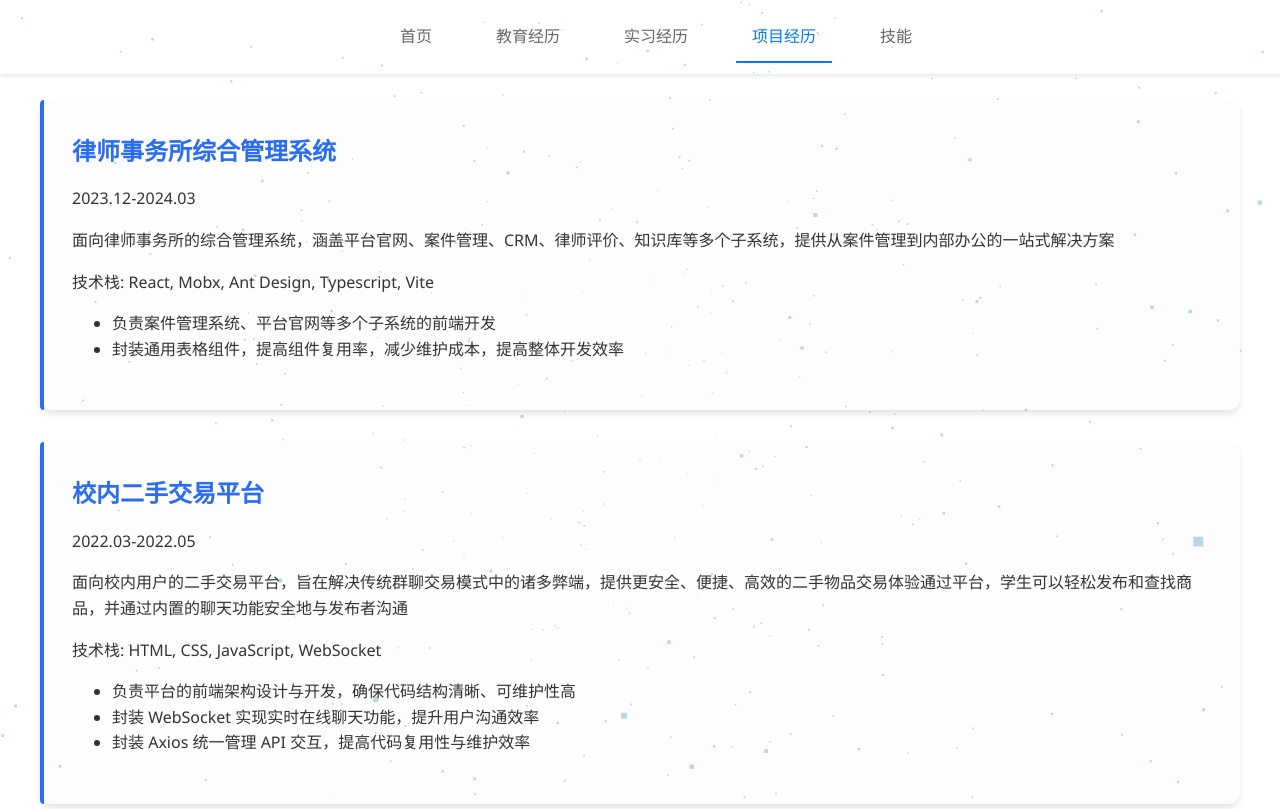
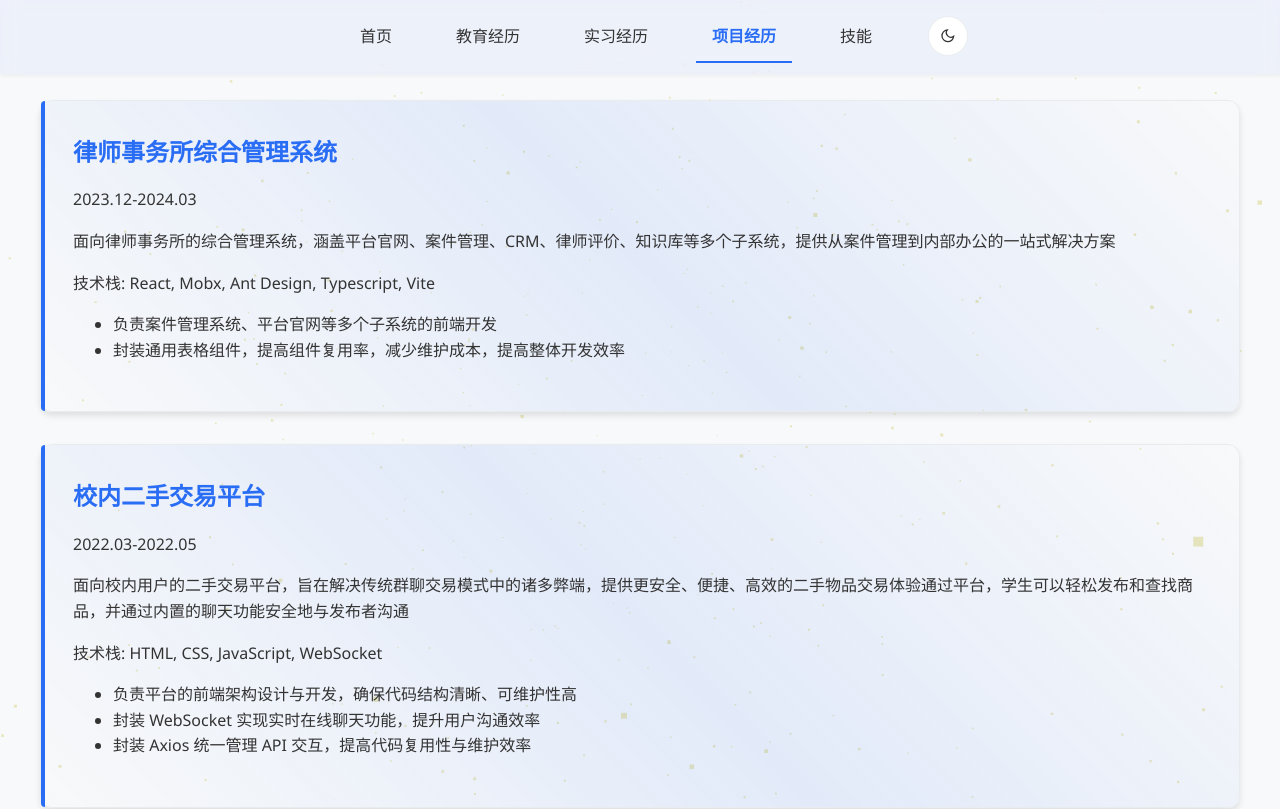
Before and after one commit to qwangry/my-portfolio, a React (Vite) app: page /projects in a window 1280 px wide. Shown: the top 809 px of the page. Built offline with nearby package versions, Linux system fonts and the light colour scheme.

Commit message:
feat(theme): implement dynamic theme switching

```diff
--- a/index.html
+++ b/index.html
@@ -5,7 +5,7 @@
     <link rel="icon" type="image/svg+xml" href="/avatar.png" />
     <link rel="stylesheet" href="https://cdnjs.cloudflare.com/ajax/libs/font-awesome/6.4.0/css/all.min.css">
     <meta name="viewport" content="width=device-width, initial-scale=1.0" />
-    <title>个人简历</title>
+    <title>Wang Ruying | 个人简历</title>
   </head>
   <body>
     <div id="root"></div>
--- a/src/components/Navbar.tsx
+++ b/src/components/Navbar.tsx
@@ -1,4 +1,4 @@
-import { useState } from 'react';
+import { useState, useEffect } from 'react';
 import { Link, useLocation } from 'react-router-dom';
 import { motion, AnimatePresence } from 'framer-motion';
 
@@ -8,13 +8,30 @@ const links = [
     { path: '/internship', name: '实习经历' },
     { path: '/projects', name: '项目经历' },
     { path: '/skills', name: '技能' },
-]
-
+];
 
 export const Navbar = () => {
+    const [theme, setTheme] = useState<'light' | 'dark'>('light');
     const location = useLocation();
     const [isOpen, setIsOpen] = useState(false);
 
+    // 初始化主题
+    useEffect(() => {
+        const savedTheme = localStorage.getItem('theme') as 'light' | 'dark' || 'light';
+        setTheme(savedTheme);
+        document.documentElement.setAttribute('data-theme', savedTheme);
+    }, []);
+
+    // 切换主题
+    const toggleTheme = () => {
+        const newTheme = theme === 'light' ? 'dark' : 'light';
+        setTheme(newTheme);
+        document.documentElement.setAttribute('data-theme', newTheme);
+        localStorage.setItem('theme', newTheme);
+        setIsOpen(false);
+    };
+
+    // 动画配置
     const mobileMenuVariants = {
         open: {
             opacity: 1,
@@ -42,50 +59,60 @@ export const Navbar = () => {
     return (
         <nav className="navbar">
             {/* 桌面导航 */}
-            {/* <header className="nav-header">
-                <div className='navbar-logo'>
-                    <img src="/logo.png" alt="Logo" />
-                    <span>Wang Ruying</span>
-                </div>
-            </header> */}
             <div className="desktop-nav">
                 {links.map((link) => (
                     <NavLink key={link.path} link={link} location={location} />
                 ))}
+                <motion.button
+                    className="theme-toggle"
+                    onClick={toggleTheme}
+                    whileHover={{ scale: 1.1 }}
+                    whileTap={{ scale: 0.95 }}
+                >
+                    {theme === 'dark' ? <SunIcon /> : <MoonIcon />}
+                </motion.button>
             </div>
 
-            {/* 移动端汉堡菜单 */}
+            {/* 移动端导航 */}
             <div className="mobile-nav-wrapper">
                 <button
+                    className={`hamburger-btn ${isOpen ? 'active' : ''}`}
                     onClick={() => setIsOpen(!isOpen)}
-                    className={`hamburger-btn ${isOpen ? 'active' : ''}`}
                 >
-                    <span className="hamburger-line"></span>
-                    <span className="hamburger-line"></span>
-                    <span className="hamburger-line"></span>
+                    <span className="hamburger-line" />
+                    <span className="hamburger-line" />
+                    <span className="hamburger-line" />
                 </button>
 
                 <AnimatePresence>
                     {isOpen && (
                         <motion.div
+                            className="mobile-menu"
                             initial="closed"
                             animate="open"
                             exit="closed"
                             variants={mobileMenuVariants}
-                            className="mobile-menu"
                         >
                             {links.map((link) => (
                                 <motion.div key={link.path} variants={linkVariants}>
                                     <Link
                                         to={link.path}
-                                        onClick={() => setIsOpen(false)}
                                         className={`mobile-link ${location.pathname === link.path ? 'active' : ''
                                             }`}
+                                        onClick={() => setIsOpen(false)}
                                     >
                                         {link.name}
                                     </Link>
                                 </motion.div>
                             ))}
+                            <motion.div variants={linkVariants}>
+                                <button
+                                    className="mobile-theme-toggle"
+                                    onClick={toggleTheme}
+                                >
+                                    {theme === 'dark' ? <SunIcon /> : <MoonIcon />}
+                                </button>
+                            </motion.div>
                         </motion.div>
                     )}
                 </AnimatePresence>
@@ -94,7 +121,10 @@ export const Navbar = () => {
     );
 };
 
-const NavLink = ({ link, location }: { link: { path: string; name: string }; location: { pathname: string } }) => (
+const NavLink = ({ link, location }: {
+    link: { path: string; name: string };
+    location: { pathname: string }
+}) => (
     <Link
         to={link.path}
         className={`nav-link ${location.pathname === link.path ? 'active' : ''}`}
@@ -109,3 +139,24 @@ const NavLink = ({ link, location }: { link: { path: string; name: string }; loc
         )}
     </Link>
 );
+
+// SVG图标组件
+const MoonIcon = () => (
+    <svg viewBox="0 0 24 24" fill="none" stroke="currentColor" strokeWidth="2">
+        <path d="M21 12.79A9 9 0 1 1 11.21 3 7 7 0 0 0 21 12.79z" />
+    </svg>
+);
+
+const SunIcon = () => (
+    <svg viewBox="0 0 24 24" fill="none" stroke="currentColor" strokeWidth="2">
+        <circle cx="12" cy="12" r="5" />
+        <line x1="12" y1="1" x2="12" y2="3" />
+        <line x1="12" y1="21" x2="12" y2="23" />
+        <line x1="4.22" y1="4.22" x2="5.64" y2="5.64" />
+        <line x1="18.36" y1="18.36" x2="19.78" y2="19.78" />
+        <line x1="1" y1="12" x2="3" y2="12" />
+        <line x1="21" y1="12" x2="23" y2="12" />
+        <line x1="4.22" y1="19.78" x2="5.64" y2="18.36" />
+        <line x1="18.36" y1="5.64" x2="19.78" y2="4.22" />
+    </svg>
+);
--- a/src/components/StarBackground.tsx
+++ b/src/components/StarBackground.tsx
@@ -28,7 +28,7 @@ const StarBackground = () => {
         starsRef.current!.geometry = geometry;
         starsRef.current!.material = new THREE.PointsMaterial({
             size: 0.05,
-            color: 0x88ccff,
+            color: 0xfff988,
             transparent: true,
             opacity: 0.8,
             sizeAttenuation: true
--- a/src/data/resumeData.ts
+++ b/src/data/resumeData.ts
@@ -1,5 +1,5 @@
-import zzuLogo from "@/assets/zzu.png";
-import ucasLogo from "@/assets/ucas.png";
+import zzuLogo from "@/assets/ZZU.svg";
+import ucasLogo from "@/assets/UCAS.svg";
 
 export interface IContact {
     phone: string
@@ -120,7 +120,7 @@ export const resumeData: ResumeData = {
             ]
         },
         {
-            name: "openGauss社区贡献VitePress",
+            name: "openGauss社区贡献",
             description: "参与openGauss社区任务",
             date: "2024.06-2024.08",
             stack: ["VitePress", "Playwright"],
--- a/src/index.css
+++ b/src/index.css
@@ -1,37 +1,61 @@
-/* 基础变量 */
+/* ===== 基础变量 ===== */
 :root {
+  /* 浅色主题 */
   --primary-color: #2a6df5;
-  /* 主色调 */
+  --primary-color-rgb: 42, 109, 245;
   --secondary-color: #6c757d;
-  /* 次级文本色 */
-  --background-light: #f8f9fa;
-  /* 浅色背景 */
+  --text-primary: #333;
+  --text-hove-color-d: #2a6df5;
+  --text-hove-color-l: #2a6ef54d;
+  --text-secondary: #666;
+  --bg-body: #f8f9fa;
+  --bg-surface: #ffffff;
+  --bg-surface-rgb: 255, 255, 255;
   --border-color: #e9ecef;
-  /* 边框色 */
-  --shadow: 0 4px 6px rgba(0, 0, 0, 0.1);
-  /* 通用阴影 */
+  --shadow-intensity: 0.1;
+  --icon-color: #2a6df5;
+  --icon-color-rgb: 42, 109, 245;
 }
 
-/* 全局字体 */
+[data-theme="dark"] {
+  /* 深色主题 */
+  --primary-color: #6c9bff;
+  --primary-color-rgb: 108, 155, 255;
+  --secondary-color: #8e9ba7;
+  --text-primary: #e0e0e0;
+  --text-hove-color-d: #6c9bff;
+  --text-hove-color-l: #6c9bff4d;
+  --text-secondary: #b0b0b0;
+  --bg-body: #1a1a1a;
+  --bg-surface: #2d2d2d;
+  --bg-surface-rgb: 45, 45, 45;
+  --border-color: #404040;
+  --shadow-intensity: 0.3;
+  --icon-color: #6c9bff;
+  --icon-color-rgb: 108, 155, 255;
+}
+
+/* ===== 全局样式 ===== */
 body {
   font-family: 'Segoe UI', system-ui, -apple-system, sans-serif;
   line-height: 1.6;
-  color: #333;
+  color: var(--text-primary);
+  background-color: var(--bg-body);
+  transition: background-color 0.3s ease, color 0.3s ease;
 }
 
 canvas {
   display: block;
   background: transparent;
   z-index: -1;
-  /* 置于内容下层 */
 }
-
 
 .container {
   max-width: 1200px;
   margin: 0 auto;
 }
 
+/* ===== 标题样式 ===== */
 h1,
 h2,
 h3 {
@@ -53,123 +77,52 @@ h3 {
   font-size: 1.5rem;
 }
 
+a {
+  font-weight: 500;
+  color: var(--primary-color);
+  text-decoration: inherit;
+}
+
+a:hover {
+  color: var(--primary-color);
+}
+
 .header {
   text-align: center;
   margin-bottom: 40px;
 }
 
-.contact-info {
-  display: grid;
-  grid-template-columns: repeat(2, 1fr);
-  /* 每行两列 */
-  gap: 20px;
-  max-width: 600px;
-  /* 限制最大宽度 */
-  margin: 0 auto;
-  /* 居中显示 */
-}
-
-.contact-item {
-  display: flex;
-  align-items: center;
-  gap: 10px;
-}
-
-.contact-item a {
-  text-decoration: none;
-  color: inherit;
-}
-
-.contact-item a:hover {
-  color: #007bff;
-}
-
-/* GitHub按钮单独占一行 */
-.contact-button {
-  grid-column: 1 / -1;
-  /* 跨越所有列 */
-  text-align: center;
-  /* 保持其他样式不变 */
-}
-
-.section {
-  margin-bottom: 40px;
-}
-
-.section-title {
-  border-bottom: 2px solid #333;
-  padding-bottom: 10px;
-}
-
-/* 移动端适配 */
-@media (max-width: 768px) {
-  .container {
-      padding: 15px;
-  }
-
-  .contact-info {
-      flex-direction: column;
-      align-items: center;
-  }
-}
-
-a {
-  font-weight: 500;
-  color: #646cff;
-  text-decoration: inherit;
-}
-
-a:hover {
-  color: #535bf2;
-}
-
-.main-content {
-  margin-top: 80px;
-  /* 根据导航栏高度调整 */
-  padding: 20px 0;
-}
-
-.canvas-container{
-  z-index: -2;
-}
-
-/* ===== 基础导航样式 ===== */
+/* ===== 导航栏 ===== */
 .navbar {
-  /* background: #fff; */
-  background-color: rgba(255, 255, 255, 0.01);
-  box-shadow: 0 2px 4px rgba(0, 0, 0, 0.1);
+  background-color: rgba(var(--primary-color-rgb), 0.05);
+  backdrop-filter: blur(10px);
+  box-shadow: 0 2px 4px rgba(0, 0, 0, calc(var(--shadow-intensity) * 0.5));
   position: fixed;
   width: 100%;
   top: 0;
   left: 0;
   z-index: 1000;
-  padding: 1rem 1rem;
+  padding: 1rem;
 }
 
 /* 桌面导航 */
 .desktop-nav {
   display: flex;
   gap: 2rem;
-  flex-grow: 1;
-  /* 占据剩余空间 */
   justify-content: center;
 }
 
 .nav-link {
   position: relative;
   padding: 0.5rem 1rem;
-  text-decoration: none;
-  color: #666;
+  color: var(--text-primary);
   transition: color 0.3s;
 }
 
-.nav-link:hover {
-  color: #007bff;
-}
-
+.nav-link:hover,
 .nav-link.active {
-  color: #007bff;
-  font-weight: 500;
+  color: var(--primary-color);
+  font-weight: 600;
 }
 
 .underline {
@@ -178,20 +131,17 @@ a:hover {
   left: 0;
   right: 0;
   height: 2px;
-  background: #007bff;
+  background: var(--primary-color);
 }
 
-/* ===== 移动端导航 ===== */
+/* 移动导航 */
 .mobile-nav-wrapper {
   display: none;
-  /* 默认隐藏移动端菜单 */
 }
 
-/* 汉堡按钮 */
 .hamburger-btn {
   background: none;
   border: none;
-  cursor: pointer;
   padding: 8px;
   display: flex;
   flex-direction: column;
@@ -202,7 +152,7 @@ a:hover {
 .hamburger-line {
   width: 24px;
   height: 2px;
-  background: #333;
+  background: var(--text-primary);
   transition: transform 0.3s, opacity 0.3s;
 }
 
@@ -225,105 +175,73 @@ a:hover {
   left: 0;
   right: 0;
   top: 100%;
-  background: #fff;
-  box-shadow: 0 2px 4px rgba(0, 0, 0, 0.1);
+  background: rgba(var(--bg-surface-rgb), 0.9);
+  box-shadow: 0 2px 4px rgba(0, 0, 0, calc(var(--shadow-intensity) * 0.5));
   padding: 1rem;
 }
 
 .mobile-link {
   display: block;
   padding: 12px;
-  color: #666;
+  color: var(--text-secondary);
   text-decoration: none;
   border-radius: 4px;
 }
 
+.mobile-link:hover,
 .mobile-link.active {
-  background: #e3f2fd;
-  color: #007bff;
+  background: rgba(var(--primary-color-rgb), 0.1);
+  color: var(--primary-color);
 }
 
-/* ===== 响应式断点 ===== */
-@media (max-width: 768px) {
-  .main-content {
-      margin-top: 60px;
+/* 主题切换按钮 */
+.mobile-theme-toggle,
+.theme-toggle {
+  width: 40px;
+  height: 40px;
+  border-radius: 50%;
+  background: var(--bg-surface);
+  border: 1px solid var(--border-color);
+  cursor: pointer;
+  margin-left: 0.5rem;
+  display: flex;
+  align-items: center;
+  justify-content: center;
+  transition: all 0.3s ease;
 }
 
-  .desktop-nav {
-      display: none;
-      /* 移动端隐藏桌面导航 */
+.theme-toggle:hover {
+  transform: scale(1.1);
+  box-shadow: 0 2px 8px var(--shadow-color);
 }
 
-  .mobile-nav-wrapper {
-      display: block;
-      /* 显示移动端菜单容器 */
-  }
+.theme-toggle svg {
+  width: 60%;
+  height: 60%;
+  stroke: var(--text-primary);
 }
 
-@media (min-width: 769px) {
-  .mobile-nav-wrapper {
-      display: none;
-      /* 桌面端隐藏移动端菜单 */
-  }
-}
-
-/* 首页样式 */
-.hero-section {
-  text-align: center;
-  padding: 4rem 0;
-}
-
-.hero-title {
-  /* 透明字体; */
-  /* 隐藏字体但保持占位 */
-  color: transparent;
-
-}
-
-/* 最终样式 */
-.avatar-wrapper {
-  margin: 0 auto;
-  position: relative;
-  width: 150px;
-  height: 150px;
-  margin-bottom: 2rem;
-
-  .avatar {
-      display: none;
+/* ===== 主要内容 ===== */
+.main-content {
+  margin-top: 80px;
+  padding: 20px 0;
 }
 
 .canvas-container {
-      width: 100%;
-      height: 100%;
-      border-radius: 50%;
-      background-color: rgba(67, 82, 217, 0.1);
-      overflow: hidden;
-      border: 4px solid var(--primary-color);
-      /* box-shadow: 0 8px 30px rgba(0, 0, 0, 0.15); */
-      box-shadow: 0 8px 30px rgba(166, 8, 8, 0.15);
-
-      canvas {
-          filter: drop-shadow(0 0 8px rgba(255, 255, 255, 0.3));
-      }
+  z-index: -2;
 }
 
-  &:hover {
-      .canvas-container {
-          transform: scale(1.05);
-          transition: all 0.3s ease;
-      }
-  }
-}
-
+/* ===== 联系信息 ===== */
 .contact-info {
   display: grid;
-  grid-template-columns: repeat(auto-fit, minmax(200px, 1fr));
-  gap: 1.5rem;
-  margin-top: 2rem;
+  grid-template-columns: repeat(2, 1fr);
+  gap: 20px;
+  max-width: 600px;
+  margin: 0 auto;
 }
 
 .contact-item {
-  background: var(--background-light);
+  background: rgba(var(--bg-surface-rgb), 0.8);
   padding: 1rem;
   border-radius: 8px;
   display: flex;
@@ -331,14 +249,24 @@ a:hover {
   gap: 0.8rem;
 }
 
-.icon {
+.contact-item:hover {
+  transform: translateY(-2px);
+}
+
+.contact-item a {
+  text-decoration: none;
+  color: inherit;
+}
+
+.contact-item a:hover {
   color: var(--primary-color);
-  font-size: 1.2rem;
 }
 
 .contact-button {
-  background: var(--primary-color);
-  color: white !important;
+  grid-column: 1 / -1;
+  text-align: center;
+  background-color: rgba(var(--primary-color-rgb), 0.8);
+  color: var(--text-primary);
   padding: 1rem;
   border-radius: 8px;
   display: flex;
@@ -350,29 +278,68 @@ a:hover {
 }
 
 .contact-button:hover {
+  /* color: var(--text-hove-color-l); */
+  background-color: rgba(var(--bg-surface-rgb), 0.8);
   transform: translateY(-2px);
 }
 
-/* styles.css */
-/* 教育经历卡片 */
+.section {
+  margin-bottom: 40px;
+}
+
+.section-title {
+  border-bottom: 2px solid var(--text-primary);
+  padding-bottom: 10px;
+}
+
+/* 移动端适配 */
+@media (max-width: 768px) {
+  .container {
+    padding: 15px;
+  }
+
+  .contact-info {
+    flex-direction: column;
+    align-items: center;
+  }
+}
+
+/* ===== 卡片通用样式 ===== */
+.education-card,
+.internship-item,
+.project-item,
+.skill-card {
+  background: var(--bg-surface);
+  border: 1px solid var(--border-color);
+  box-shadow: 0 4px 6px rgba(0, 0, 0, var(--shadow-intensity));
+  transition: transform 0.3s ease;
+}
+
+.education-card,
+.internship-item,
+.project-item {
+  background: linear-gradient(45deg,
+      transparent,
+      rgba(var(--icon-color-rgb), 0.1),
+      transparent);
+}
+
+.education-card:hover,
+.internship-item:hover,
+.project-item:hover,
+.skill-card:hover {
+  transform: translateY(-3px);
+  box-shadow: 0 8px 16px rgba(0, 0, 0, calc(var(--shadow-intensity) * 1.2));
+}
+
 .education-card {
   display: flex;
   gap: 2rem;
-  /* background: white; */
-
-  background-color: rgba(67, 82, 217, 0.01);
   padding: 2rem;
   border-radius: 12px;
-  box-shadow: var(--shadow);
   margin-bottom: 2rem;
-  transition: transform 0.3s ease;
 }
 
-.education-card:hover {
-  transform: translateY(-3px);
-}
-
-/* Logo区域 */
 .logo-wrapper {
   flex: 0 0 120px;
   display: flex;
@@ -392,7 +359,6 @@ a:hover {
   opacity: 0.8;
 }
 
-/* 内容区域 */
 .content-wrapper {
   flex: 1;
   min-width: 0;
@@ -432,7 +398,7 @@ a:hover {
 }
 
 .stat-label {
-  color: #666;
+  color: var(--secondary-color);
   font-weight: 500;
 }
 
@@ -467,36 +433,10 @@ a:hover {
   font-size: 1.1rem;
 }
 
-/* 响应式设计 */
-@media (max-width: 768px) {
-  .education-card {
-      flex-direction: column;
-      gap: 1.5rem;
-      padding: 1.5rem;
-      background-color: rgba(67, 82, 217, 0.01);
-  }
-
-  .logo-wrapper {
-      justify-content: center;
-  }
-
-  .school-logo {
-      max-width: 100px;
-  }
-
-  .stats-container {
-      flex-direction: column;
-      gap: 1rem;
-  }
-}
-
 /* 实习经历样式 */
 .internship-item {
-  /* background: white; */
-  background-color: rgba(154, 33, 99, 0.01);
   padding: 2rem;
   border-radius: 12px;
-  box-shadow: var(--shadow);
   margin-bottom: 2rem;
   position: relative;
   transition: transform 0.3s ease;
@@ -519,7 +459,7 @@ a:hover {
 }
 
 .internship-item p:nth-of-type(2) {
-  color: #666;
+  color: var(--text-secondary);
   font-size: 0.9rem;
   margin-bottom: 1.2rem;
 }
@@ -545,26 +485,10 @@ a:hover {
   font-weight: bold;
 }
 
-/* 移动端适配 */
-/* @media (max-width: 768px) {
-  .internship-item::before {
-      left: -30px;
-      font-size: 1.4rem;
-  }
-
-  .internship-item {
-      padding: 1.5rem;
-      margin-left: 30px;
-  }
-} */
-
 /* 项目经历样式 */
 .project-item {
-  /* background: white; */
-  background-color: rgba(67, 82, 217, 0.01);
   padding: 2rem;
   border-radius: 12px;
-  box-shadow: var(--shadow);
   margin-bottom: 2rem;
   position: relative;
 }
@@ -580,6 +504,11 @@ a:hover {
   border-radius: 4px 0 0 4px;
 }
 
+.project-item:hover {
+  transform: scale(1.02);
+  transition: transform 0.3s ease;
+}
+
 .project-item h3 {
   margin-top: 0;
 }
@@ -592,13 +521,13 @@ a:hover {
 }
 
 .project-item .stack span {
-  background: var(--background-light);
+  /* background: var(--background-light); */
   padding: 0.3rem 0.8rem;
   border-radius: 20px;
   font-size: 0.9rem;
 }
 
-/* 技能模块样式优化 */
+/* ===== 技能卡片 ===== */
 .skills-grid {
   display: grid;
   grid-template-columns: repeat(auto-fit, minmax(280px, 1fr));
@@ -607,20 +536,12 @@ a:hover {
 }
 
 .skill-card {
-  /* background: white; */
-  background-color: rgba(67, 82, 217, 0.01);
   padding: 2rem;
   border-radius: 12px;
-  box-shadow: var(--shadow);
   text-align: center;
   transition: all 0.3s ease;
   position: relative;
   overflow: hidden;
-}
-
-.skill-card:hover {
-  transform: translateY(-5px);
-  box-shadow: 0 8px 16px rgba(0, 0, 0, 0.1);
 }
 
 .skill-card::before {
@@ -673,31 +594,143 @@ a:hover {
   margin: 0;
   font-size: 0.95rem;
   line-height: 1.6;
-  color: #444;
+  color: var(--text-primary);
 }
 
-/* 分类标签 */
 .skill-card::after {
-  content: attr(data-category);
+  /* content: attr(data-category); */
   position: absolute;
   top: 10px;
   right: -30px;
   padding: 4px 30px;
-  background: var(--icon-color);
-  color: white;
+  /* background: var(--icon-color);
+  color: white; */
   font-size: 0.75rem;
   transform: rotate(45deg);
   text-transform: uppercase;
 }
 
-/* 响应式设计 */
+.icon {
+  color: var(--primary-color);
+  font-size: 1.2rem;
+}
+
+/* ===== 响应式设计 ===== */
 @media (max-width: 768px) {
+  .desktop-nav {
+    display: none;
+  }
+
+  .mobile-nav-wrapper {
+    display: block;
+  }
+
+  .main-content {
+    margin-top: 60px;
+  }
+
+  .contact-info {
+    grid-template-columns: 1fr;
+  }
+
+  .education-card {
+    flex-direction: column;
+    gap: 1.5rem;
+    padding: 1.5rem;
+    /* background-color: rgba(67, 82, 217, 0.01); */
+  }
+
+  .logo-wrapper {
+    justify-content: center;
+  }
+
+  .school-logo {
+    max-width: 100px;
+  }
+
+  .stats-container {
+    flex-direction: column;
+    gap: 1rem;
+  }
+
   .skills-grid {
     grid-template-columns: 1fr;
   }
 
   .skill-card {
     padding: 1.5rem;
+  }
+}
+
+/* 首页样式 */
+.hero-section {
+  text-align: center;
+  padding: 4rem 0;
+}
+
+.hero-title {
+  /* 透明字体; */
+  /* 隐藏字体但保持占位 */
+  color: transparent;
+
+}
+
+.avatar-wrapper {
+  margin: 0 auto;
+  position: relative;
+  width: 150px;
+  height: 150px;
+  margin-bottom: 2rem;
+
+  .avatar {
+    display: none;
+  }
+
+  .canvas-container {
+    width: 100%;
+    height: 100%;
+    border-radius: 50%;
+    border: 4px solid var(--primary-color);
+    box-shadow: 0 8px 30px rgba(var(--primary-color-rgb), 0.15);
+    /* background-color: rgba(67, 82, 217, 0.1); */
+    overflow: hidden;
+    /* border: 4px solid var(--primary-color); */
+    /* box-shadow: 0 8px 30px rgba(0, 0, 0, 0.15); */
+    /* box-shadow: 0 8px 30px rgba(166, 8, 8, 0.15); */
+
+    canvas {
+      filter: drop-shadow(0 0 8px rgba(255, 255, 255, 0.3));
+    }
+  }
+
+  &:hover {
+    .canvas-container {
+      transform: scale(1.05);
+      transition: all 0.3s ease;
+    }
+  }
+}
+
+/* ===== 保留原有动画 ===== */
+@keyframes core-pulse {
+
+  0%,
+  100% {
+    transform: scale(1);
+  }
+
+  50% {
+    transform: scale(1.2);
+  }
+}
+
+@keyframes ripple {
+  0% {
+    transform: translate(-50%, -50%) scale(0.8);
+  }
+
+  100% {
+    transform: translate(-50%, -50%) scale(1.8);
   }
 }
 
```
Also changed, not shown: src/components/MyText.tsx (+27 -5 lines), src/pages/Home.tsx (+13 -2 lines), src/pages/Skill.tsx (+4 -3 lines), src/assets/UCAS.svg (added), src/assets/ZZU.svg (added). Lines whose indentation alone changed are shown as unchanged.
